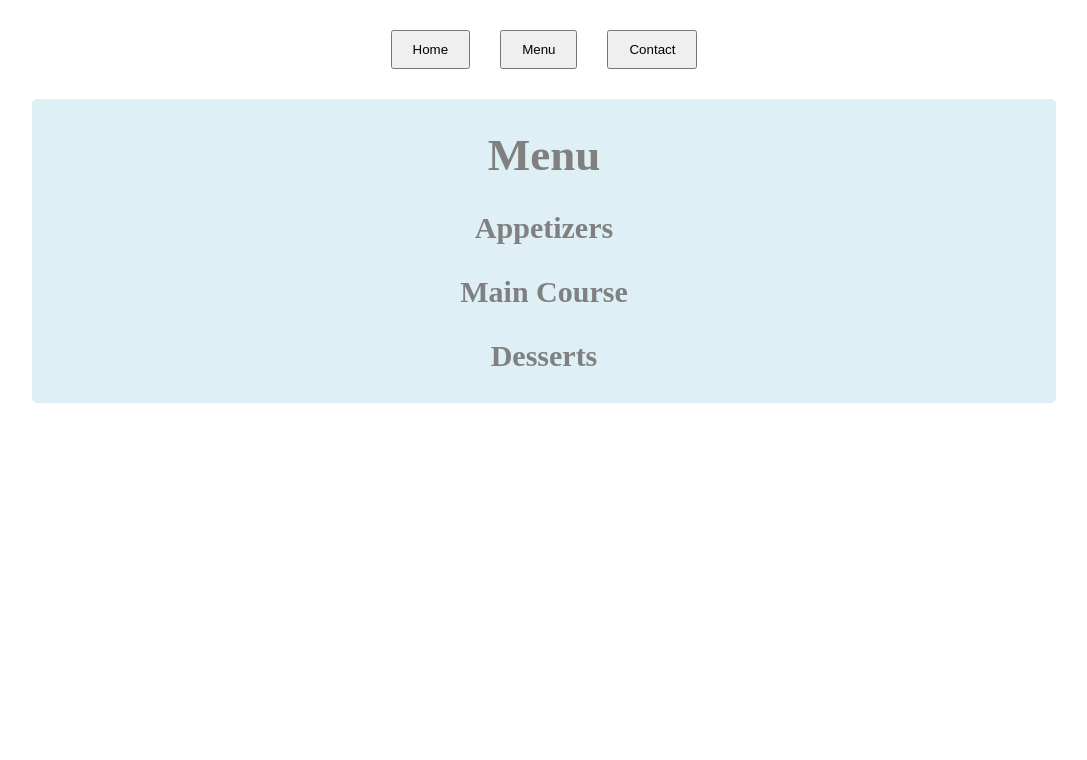
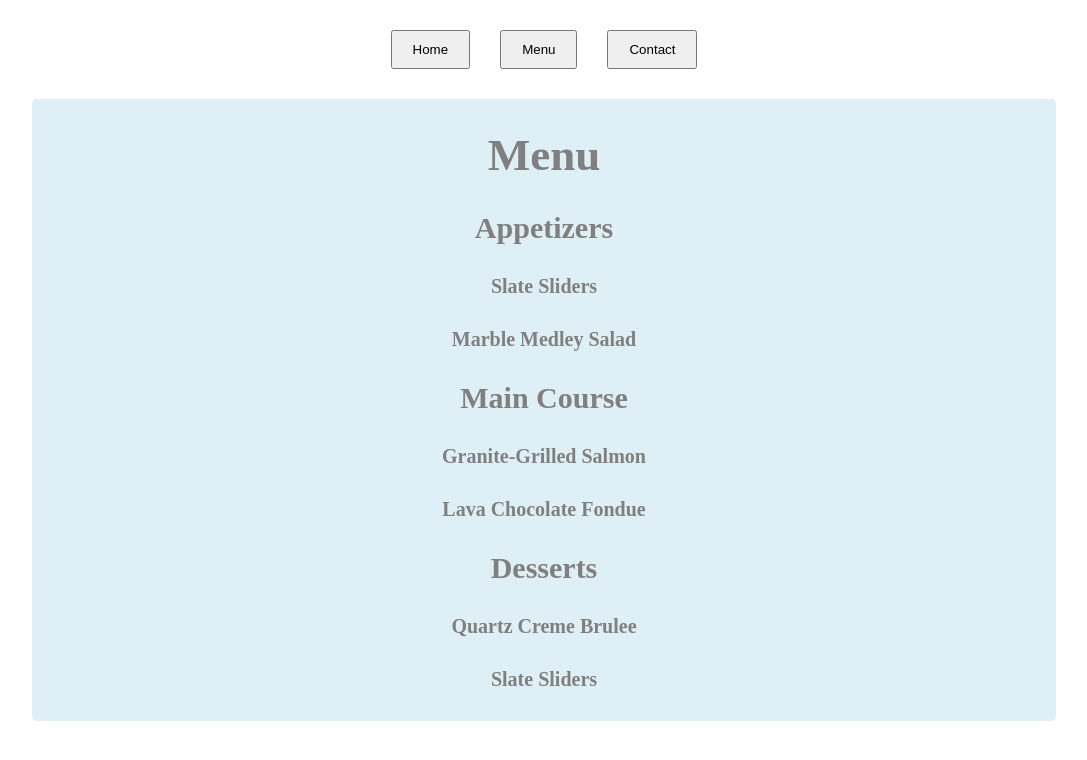
Before and after one commit to Do-Nam-Binh/RestaurantPage, a website built with webpack: page dist/index.html in a window 1280 px wide. Both pictures are taken after a click on the button "Menu". Shown: the whole page, without its empty margins (96-1183 px from the left). Built offline with nearby package versions, Linux system fonts and the light colour scheme; a web font is replaced by a local one.

Commit message:
Add items to menu

```diff
--- a/src/pages/menuPage.js
+++ b/src/pages/menuPage.js
@@ -9,18 +9,45 @@ function menuPage() {
   appetizers.innerHTML = "Appetizers";
   appetizers.classList.add("subHeader");
 
-  const mainCourse = document.createElement("div");
+  const mainCourse = appetizers.cloneNode(true);
   mainCourse.innerHTML = "Main Course";
-  mainCourse.classList.add("subHeader");
 
-  const desserts = document.createElement("div");
+  const desserts = appetizers.cloneNode(true);
   desserts.innerHTML = "Desserts";
-  desserts.classList.add("subHeader");
+
+  //Appetizers
+  const appetizers1 = document.createElement("div");
+  appetizers1.classList.add("menuItem");
+  appetizers1.textContent = "Slate Sliders";
+
+  const appetizers2 = appetizers1.cloneNode(true);
+  appetizers2.textContent = "Marble Medley Salad";
+
+  const mainCourse1 = appetizers1.cloneNode(true);
+  mainCourse1.textContent = "Granite-Grilled Salmon";
+
+  const mainCourse2 = appetizers1.cloneNode(true);
+  mainCourse2.textContent = "Basalt-Baked Chicken";
+
+  const dessert1 = appetizers1.cloneNode(true);
+  dessert1.textContent = "Quartz Creme Brulee";
+
+  const dessert2 = appetizers1.cloneNode(true);
+  mainCourse2.textContent = "Lava Chocolate Fondue";
 
   contentDiv.appendChild(headLine);
+
   contentDiv.appendChild(appetizers);
+  contentDiv.appendChild(appetizers1);
+  contentDiv.appendChild(appetizers2);
+
   contentDiv.appendChild(mainCourse);
+  contentDiv.appendChild(mainCourse1);
+  contentDiv.appendChild(mainCourse2);
+
   contentDiv.appendChild(desserts);
+  contentDiv.appendChild(dessert1);
+  contentDiv.appendChild(dessert2);
 }
 
 export default menuPage;
--- a/src/style.css
+++ b/src/style.css
@@ -48,6 +48,17 @@ body {
   color: gray;
   font-family: "Rockgen";
   font-weight: bolder;
+  display: grid;
+  justify-content: center;
+}
+
+.menuItem {
+  font-family: "Rockgen";
+  font-size: 20px;
+  font-weight: bold;
+  color: gray;
+  display: grid;
+  justify-content: stretch;
 }
 
 .description {
```
Also changed, not shown: dist/main.js.
